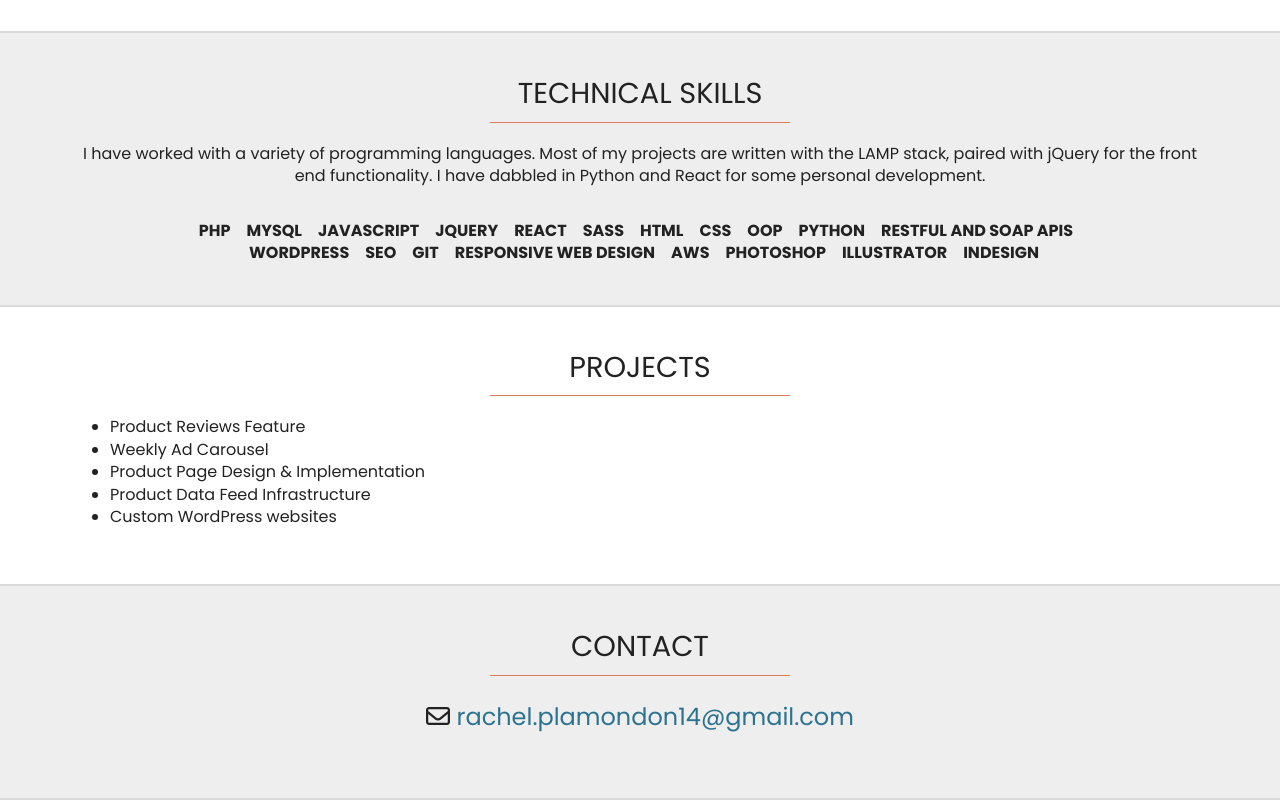
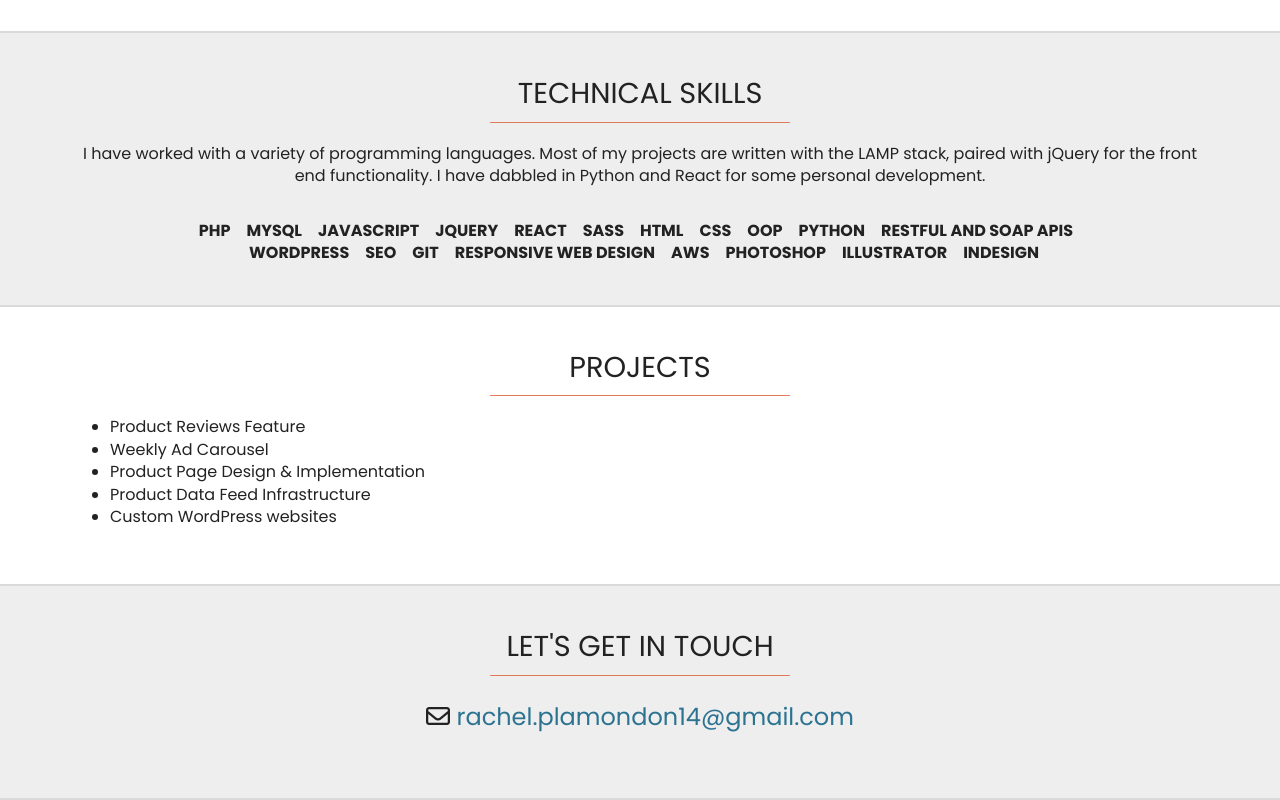
Before and after one commit to rachelplamondon14/rachelplamondon14.github.io, a plain HTML site: page index.html in a window 1280 px wide. Shown: the part 1421-2221 px from the top of the page. Drawn offline with nearby package versions, Linux system fonts and the light colour scheme.

Commit message:
Update contact title

```diff
--- a/index.html
+++ b/index.html
@@ -96,7 +96,7 @@
 	</section>
 	<section name="contact" class="contact alt">
 		<div class="container">
-			<h2>Contact</h2>
+			<h2>Let's Get in Touch</h2>
 			<p><i class="far fa-envelope"></i> <a href="mailto:rachel.plamondon14@gmail.com">rachel.plamondon14@gmail.com</a></p>
 			</ul>
 		</div>
```
